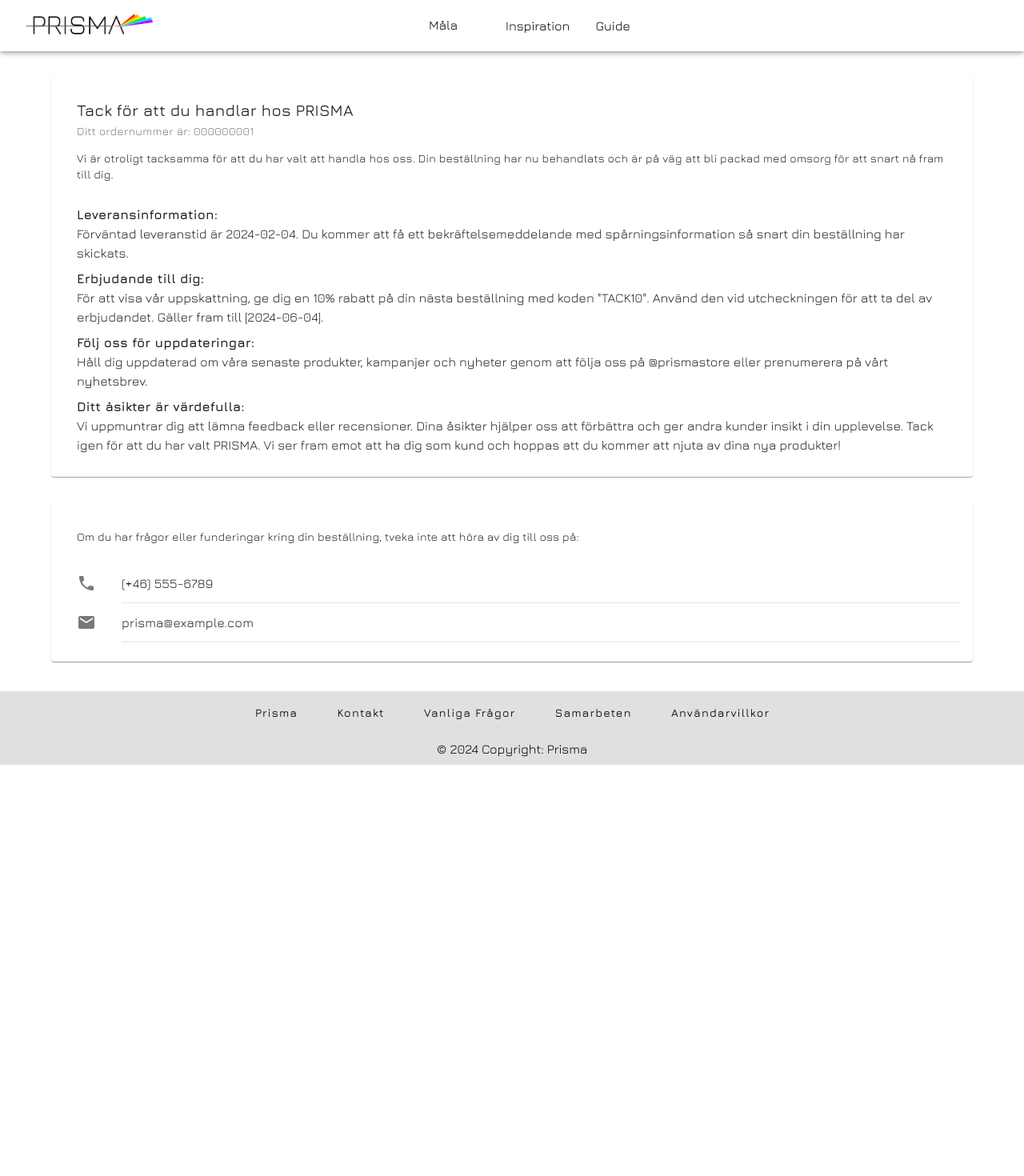
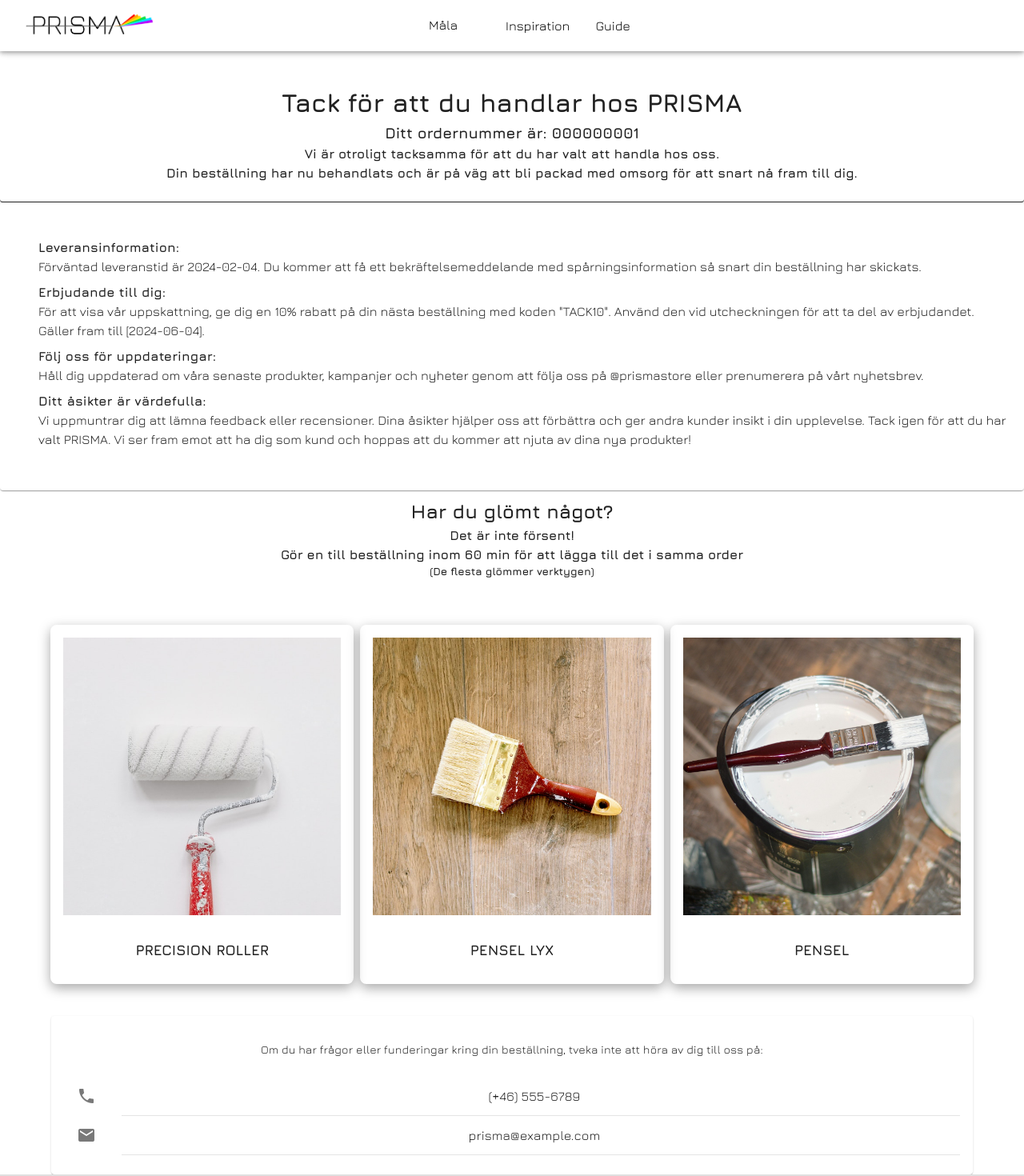
Before and after one commit to eliaslevander/AgilUtveckling-Team2, a Vue app: page /ThanksAlot in a window 1280 px wide. Shown: the top 1470 px of the page at 80% size. Before the commit the page ends 956 px from the top, so only its background shows below. Built offline with nearby package versions, Linux system fonts and the light colour scheme; some icons are missing.

Commit message:
ThanksAlot Countdown

```diff
--- a/public/db.json
+++ b/public/db.json
@@ -134,7 +134,7 @@
   },
   {
     "id": 12,
-    "name": "Röd 1",
+    "name": "Passion",
     "description": "Denna produkts unika röda nyans är en perfekt blandning av passion och energi. Uppgradera din stil med denna dynamiska produkt, där varje detalj är designad för att sticka ut och göra ett starkt intryck.",
     "image": "../src/assets/images/",
     "alt": "Röd 1-färg",
@@ -146,7 +146,7 @@
   },
   {
     "id": 13,
-    "name": "Röd 2",
+    "name": "Tegel",
     "description": "Denna produkts unika röda nyans är en perfekt blandning av passion och energi. Uppgradera din stil med denna dynamiska produkt, där varje detalj är designad för att sticka ut och göra ett starkt intryck.",
     "image": "../src/assets/images/",
     "alt": "Röd 2-färg",
@@ -158,7 +158,7 @@
   },
   {
     "id": 13,
-    "name": "Röd 3",
+    "name": "Paprika",
     "description": "Denna produkts unika röda nyans är en perfekt blandning av passion och energi. Uppgradera din stil med denna dynamiska produkt, där varje detalj är designad för att sticka ut och göra ett starkt intryck.",
     "image": "../src/assets/images/",
     "alt": "Röd 3-färg",
@@ -170,7 +170,7 @@
   },
   {
     "id": 14,
-    "name": "Gul 1",
+    "name": "Solen",
     "description": "Denna produkts unika röda nyans är en perfekt blandning av passion och energi. Uppgradera din stil med denna dynamiska produkt, där varje detalj är designad för att sticka ut och göra ett starkt intryck.",
     "image": "../src/assets/images/",
     "alt": "Gul 1-färg",
@@ -182,7 +182,7 @@
   },
   {
     "id": 15,
-    "name": "Gul 2",
+    "name": "Honung",
     "description": "Denna produkts unika röda nyans är en perfekt blandning av passion och energi. Uppgradera din stil med denna dynamiska produkt, där varje detalj är designad för att sticka ut och göra ett starkt intryck.",
     "image": "../src/assets/images/",
     "alt": "Gul 2-färg",
@@ -194,7 +194,7 @@
   },
   {
     "id": 16,
-    "name": "Gul 3",
+    "name": "Citron",
     "description": "Denna produkts unika röda nyans är en perfekt blandning av passion och energi. Uppgradera din stil med denna dynamiska produkt, där varje detalj är designad för att sticka ut och göra ett starkt intryck.",
     "image": "../src/assets/images/",
     "alt": "Gul 3-färg",
--- a/src/components/TestFetch.vue
+++ b/src/components/TestFetch.vue
@@ -48,16 +48,6 @@ const goToProduct = (id) => {
   box-shadow: rgba(0, 0, 0, 0.35) 0px 5px 15px;
   cursor: pointer;
 }
-
-.blob-container {
-  width: 100%;
-  aspect-ratio: 1;
-  display: flex;
-  justify-content: center;
-  align-items: center;
-  padding: 16px;
-}
-
 .image-container {
   width: 100%;
   aspect-ratio: 1;
--- a/src/views/ThanksAlot.vue
+++ b/src/views/ThanksAlot.vue
@@ -1,14 +1,50 @@
+<script setup>
+import { productsStore } from "../stores/products";
+import router from "@/router";
+import { computed } from 'vue';
+
+const store = productsStore();
+
+const goToProduct = (id) => {
+  router.push({ name: "product", params: { id: id } });
+};
+const filteredProducts = computed(() => {
+  return store.products.filter(product => product.category === 'accessories');
+});
+
+</script>
 <script>
+    export default {
+        data () {
+        return {
+        countDown: 60
+            }
+        },
+        methods: {
+        countDownTimer () {
+        if (this.countDown > 0) {
+        setTimeout(() => {
+        this.countDown -= 1
+        this.countDownTimer()
+        }, 60000)
+         }
+          }
+        },
+        created () {
+            this.countDownTimer()
+        }
+    }
 </script>
 
 <template>
-  <div id="Message">
-<div class="d-flex align-center flex-column">
-    <v-card class="Thnks"
-      title="Tack för att du handlar hos PRISMA"
-      subtitle="Ditt ordernummer är: 000000001"
-      text="Vi är otroligt tacksamma för att du har valt att handla hos oss.
-      Din beställning har nu behandlats och är på väg att bli packad med omsorg för att snart nå fram till dig.">
+<div>
+    <v-card class="Thanks">
+    <h1>Tack för att du handlar hos PRISMA</h1>
+    <h3>Ditt ordernummer är: 000000001</h3>
+    <h4>Vi är otroligt tacksamma för att du har valt att handla hos oss. </h4>
+    <h4>Din beställning har nu behandlats och är på väg att bli packad med omsorg för att snart nå fram till dig.</h4>
+  </v-card>
+  <v-card class="info">
       <v-list>
       <v-list-item>
         <v-list-item-title id="infotitle">
@@ -36,49 +72,131 @@
         Vi uppmuntrar dig att lämna feedback eller recensioner. Dina åsikter hjälper oss att förbättra och ger andra kunder insikt i din upplevelse.
         Tack igen för att du har valt PRISMA. Vi ser fram emot att ha dig som kund och hoppas att du kommer att njuta av dina nya produkter!
       </v-list-item>
-      </v-list>
-</v-card>
-<v-divider inset></v-divider>
+    </v-list>
+  </v-card>
+</div>
+<div id="dontForget">
+<h2>Har du glömt något?</h2>
+<h4>Det är inte försent!</h4>
+<h4>Gör en till beställning inom {{ countDown }} min för att lägga till det i samma order</h4>
+<h5>(De flesta glömmer verktygen)</h5>
+</div>
+<div class="product-grid">
+    <div
+      class="card"
+      v-for="item in filteredProducts"
+      :key="item.id"
+      :title="item.name"
+      @click="goToProduct(item.id)"
+    >
+      <div class="image-container">
+        <img class="product-image" :src="item.image" :alt="item.alt" />
+      </div>
+      <div class="name-container">
+        <h2 class="name">{{ item.name }}</h2>
+      </div>
+    </div>
+  </div>
 
-
-      <v-card class="Thnks"
-text="Om du har frågor eller funderingar kring din beställning, tveka inte att höra av dig till oss på:">
+      <v-card class="contactlist"
+        text="Om du har frågor eller funderingar kring din beställning, tveka inte att höra av dig till oss på:">
       <v-list>
-      <v-list-item
+      <v-list-item class="contact"
         prepend-icon="mdi-phone"
         title="(+46) 555-6789"
+        center
       ></v-list-item>
 
       <v-divider inset></v-divider>
 
-      <v-list-item
+      <v-list-item class="contact"
         prepend-icon="mdi-email"
         title="prisma@example.com"
       ></v-list-item>
-
       <v-divider inset></v-divider>
     </v-list>
 </v-card>
 
 
 
-</div>
-</div>
-  </template>
+</template>
 
   <style scoped>
-  #Message{
-    height:100vh;
+
+  .Thanks{
     width:100%;
+    padding-top:5vh;
+    padding-bottom:3vh;
+    padding-left:1vh;
+    padding-right:1vh;
+    margin: auto;
+    text-align:center;
+    border-bottom: solid 1px
   }
-.Thnks{
+  .info {
+    padding-left:4vh;
+    padding-top:4vh;
+    padding-bottom:5vh;
+  }
+.contactlist{
+  text-align:center;
   margin:auto;
   margin-top: 4vh;
   padding: 2vh;
   width: 90%;
 }
+
+
 #infotitle {
   font-weight: 800;
 }
+#dontForget{
+  text-align:center;
+  margin: 1vh;
+  padding-bottom: 5vh;
+}
+.product-grid {
+  display:flex;
+  justify-content:center;
+  align-items:center;
+  gap: 8px;
+  padding: 8px;
+}
+.card {
+  width:30%;
+  display: flex;
+  flex-direction: column;
+  border-radius: 8px;
+  box-shadow: rgba(0, 0, 0, 0.35) 0px 5px 15px;
+  cursor: pointer;
+}
 
+.image-container {
+  width: 100%;
+  aspect-ratio: 1;
+  padding: 16px;
+  overflow: hidden;
+}
+
+.product-image {
+  width: 100%;
+  height: 100%;
+  object-fit: cover;
+}
+
+.name {
+  text-transform: uppercase;
+  display: block;
+  text-align: center;
+  max-width: 85%;
+  font-size: 1.125rem;
+  margin-bottom: 16px;
+}
+
+.name-container {
+  min-height: 70px;
+  display: flex;
+  align-items: center;
+  justify-content: center;
+}
 </style>
```
